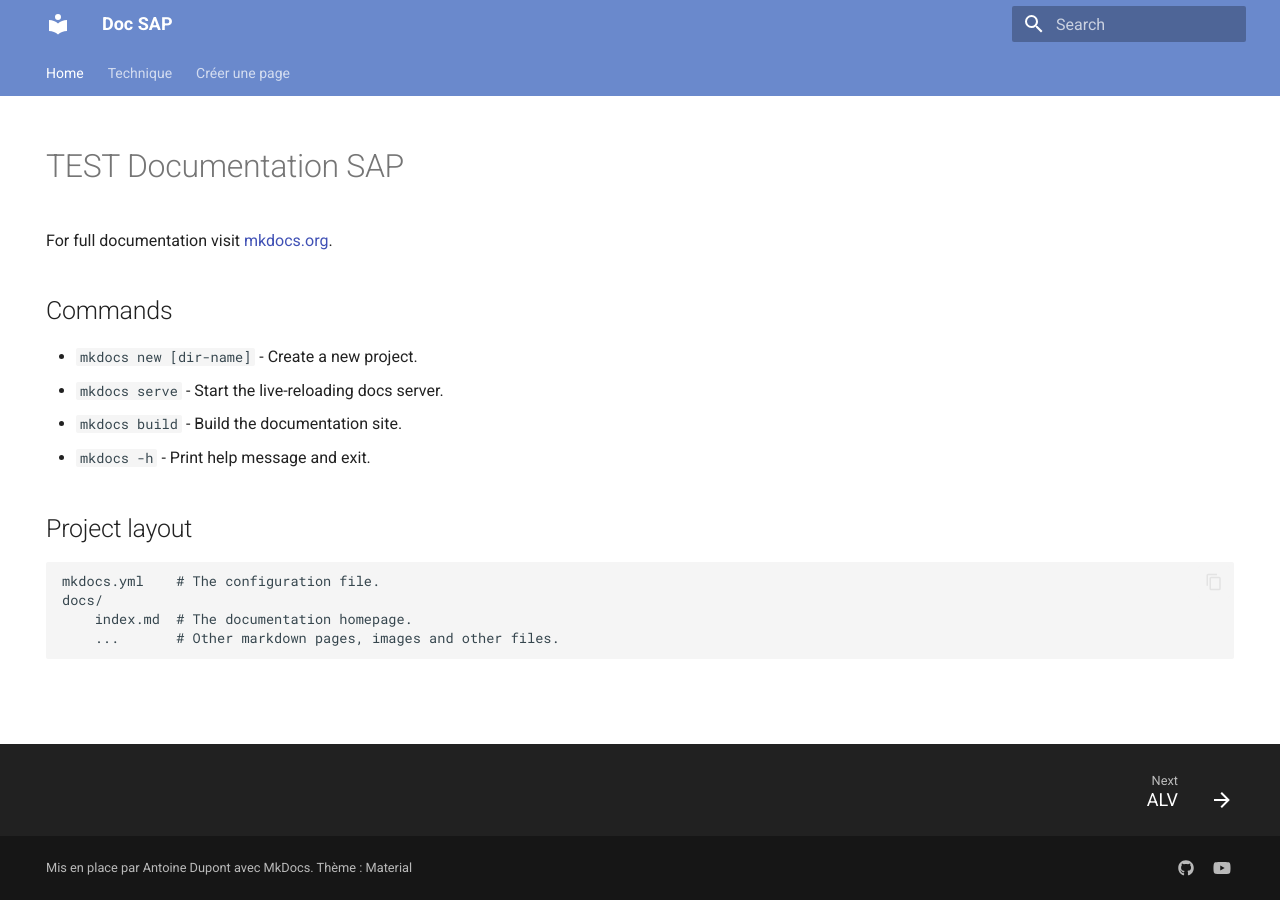
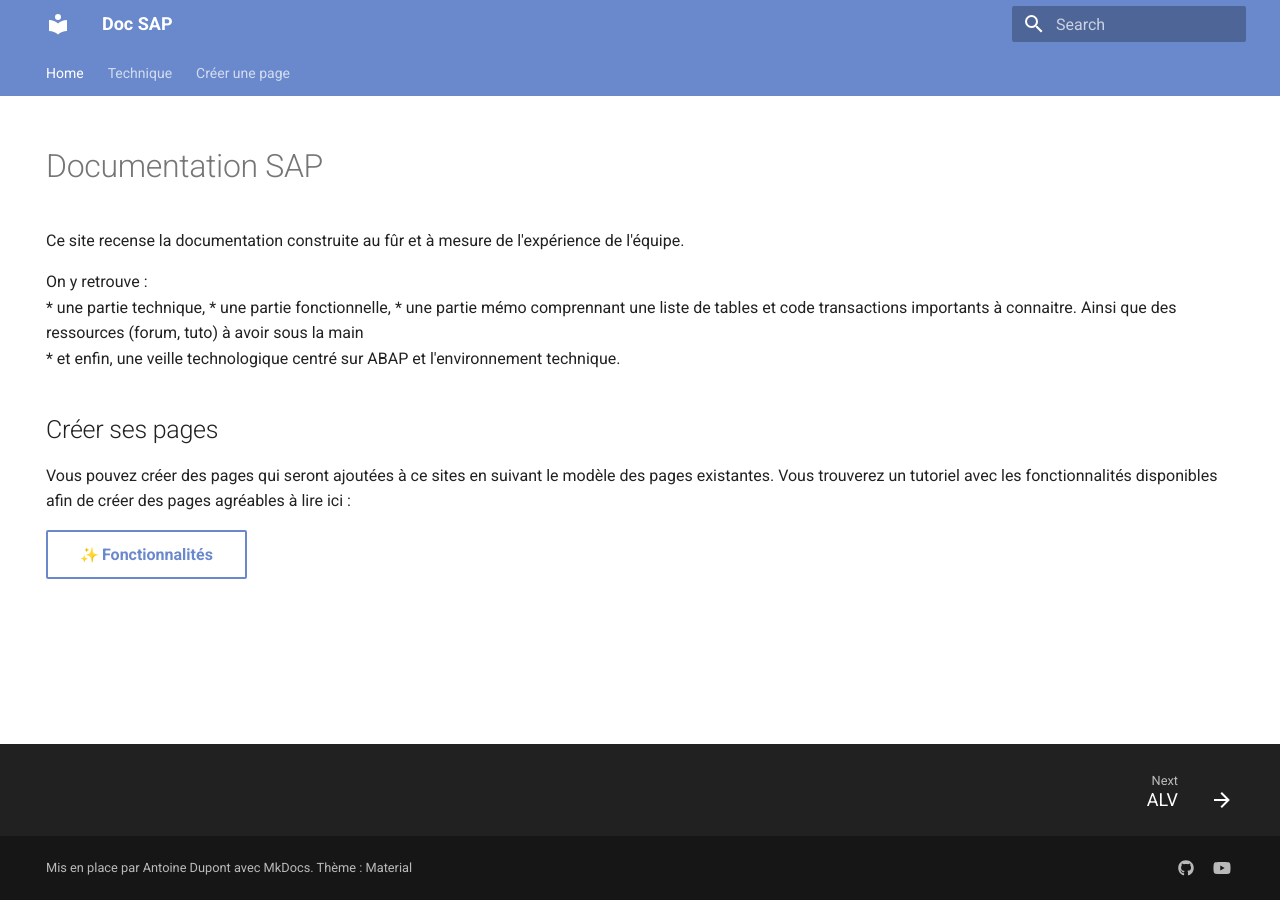
Before and after one commit to BoBsmil3Y/mkdoc-doc-sap, an MkDocs documentation site: the page built from docs/index.md, in a window 1280 px wide. Built offline with MkDocs 1.6.1 and Material for MkDocs 9.7.7, drawn with Linux system fonts in a browser that asks for light colours; emoji names are drawn with the system emoji font.

Commit message:
Adding beggining of index

```diff
--- a/docs/index.md
+++ b/docs/index.md
@@ -7,20 +7,17 @@ hide:
   - toc
 ---
 
-# TEST Documentation SAP
+# Documentation SAP
 
-For full documentation visit [mkdocs.org](https://www.mkdocs.org).
+Ce site recense la documentation construite au fûr et à mesure de l'expérience de l'équipe.
 
-## Commands
+On y retrouve :
+* une partie technique,
+* une partie fonctionnelle,
+* une partie mémo comprennant une liste de tables et code transactions importants à connaitre. Ainsi que des ressources (forum, tuto) à avoir sous la main
+* et enfin, une veille technologique centré sur ABAP et l'environnement technique.
 
-* `mkdocs new [dir-name]` - Create a new project.
-* `mkdocs serve` - Start the live-reloading docs server.
-* `mkdocs build` - Build the documentation site.
-* `mkdocs -h` - Print help message and exit.
+## Créer ses pages
+Vous pouvez créer des pages qui seront ajoutées à ce sites en suivant le modèle des pages existantes. Vous trouverez un tutoriel avec les fonctionnalités disponibles afin de créer des pages agréables à lire ici :
 
-## Project layout
-
-    mkdocs.yml    # The configuration file.
-    docs/
-        index.md  # The documentation homepage.
-        ...       # Other markdown pages, images and other files.
+[:sparkles: Fonctionnalités](#/Tutoriel/fonctionnalites/){ .md-button }
```
